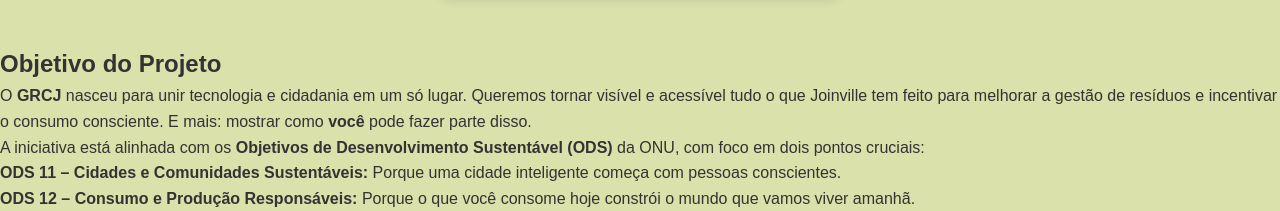
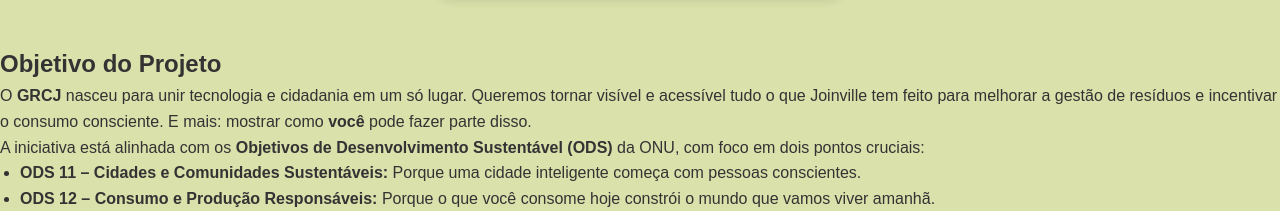
Before and after one commit to correa-tech/landing-gestao-residuos, a plain HTML site: page landingPage/index.html in a window 1280 px wide. Shown: the part 747-958 px from the top of the page. Drawn offline with Linux system fonts and the light colour scheme.

Commit message:
Implementação de estilo no #objetivo ul.

```diff
--- a/landingPage/style.css
+++ b/landingPage/style.css
@@ -105,3 +105,8 @@
     border-radius: 10px;
     box-shadow: 0 4px 10px rgba(0, 0, 0, 0.1);
 }
+
+#objetivo ul {
+  list-style-type: disc;
+  padding-left: 20px;
+}
```
